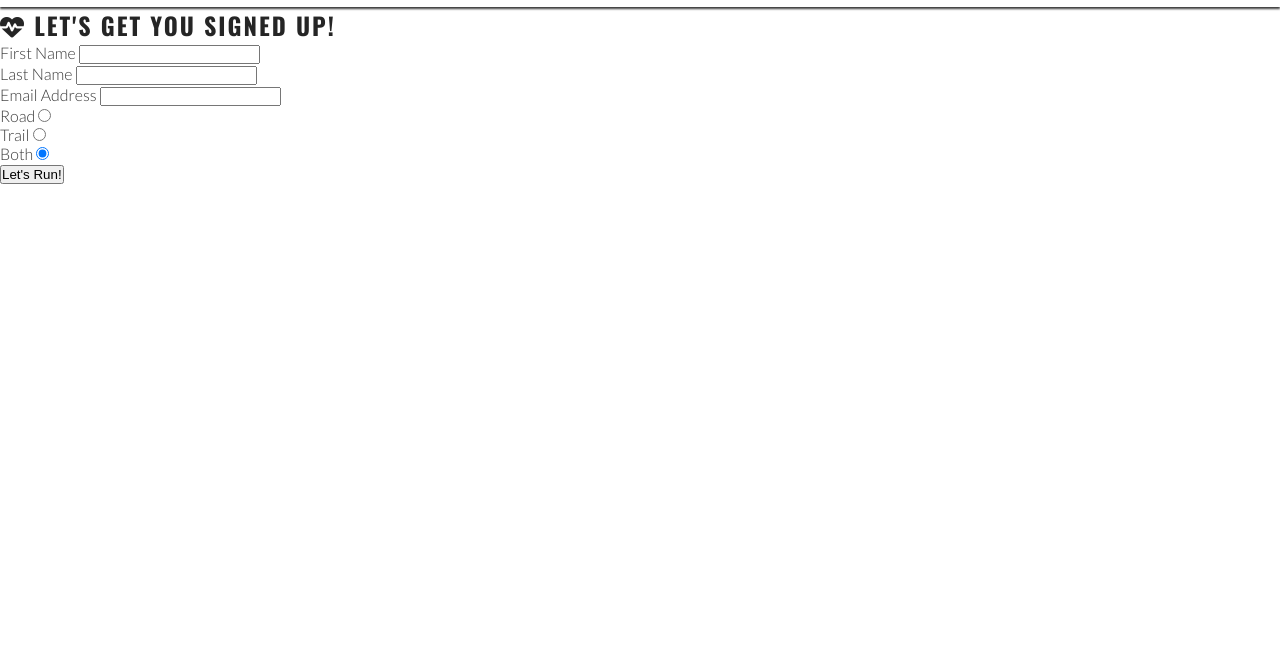
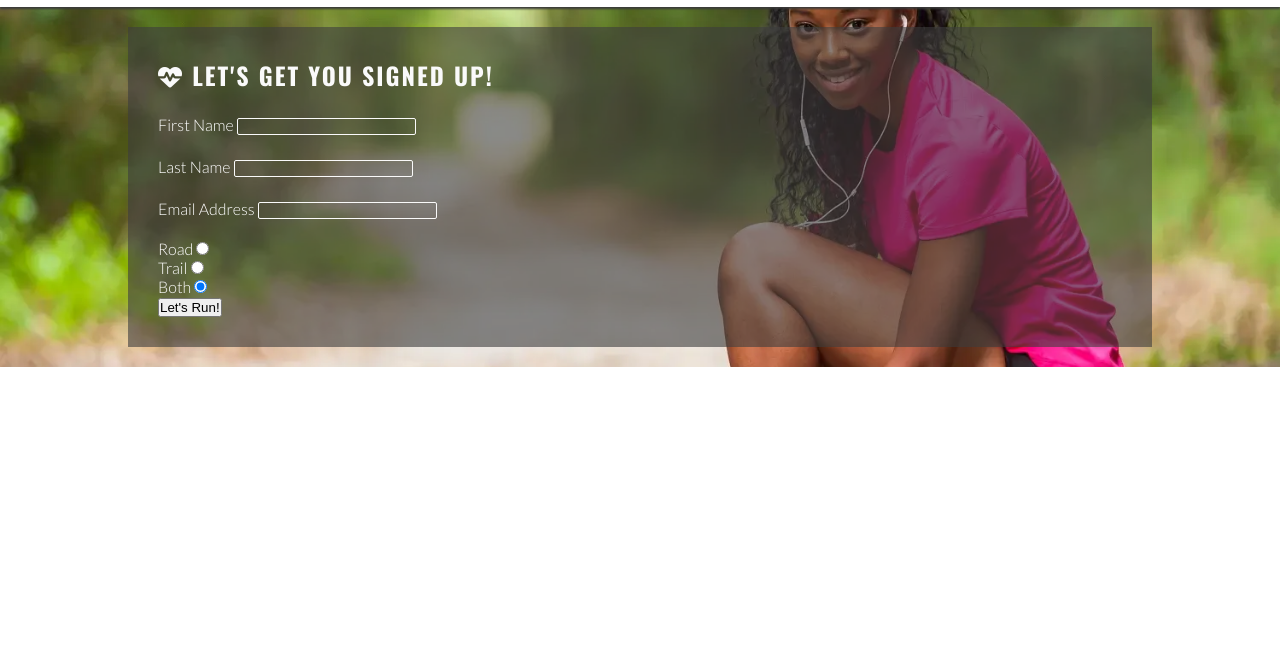
Before and after one commit to SophieDufrane/love-running, a plain HTML site: page signup.html in a window 1280 px wide. Shown: the part 72-730 px from the top of the page. Drawn offline with nearby package versions, Linux system fonts and the light colour scheme.

Commit message:
Style Form in Signup page, add background image and style text-input

```diff
--- a/assets/css/style.css
+++ b/assets/css/style.css
@@ -201,6 +201,38 @@ main {
     line-height: 0;
 }
 
+
+/* SignUp page */
+#signup {
+    background: url('../images/signup-image.webp') no-repeat center/cover;
+    background-position: 75%;
+    flex-grow: 1;
+    padding: 20px 10%;
+}
+
+main #signup {
+    width: 100%;
+}
+
+#signup h2 {
+    color: #fafafa;
+    margin-bottom: 20px;
+}
+
+#signup form {
+    color: #ffffff;
+    background-color: rgba(60, 60, 60, .6);
+    padding: 30px;
+}
+
+.text-input {
+    background-color: transparent;
+    border: 1px solid #fafafa;
+    border-radius: 2px;
+    margin-top: 5px;
+    margin-bottom: 20px;
+}
+
 /* Footer */
 #social-networks {
     text-align: center;
```
Also changed, not shown: assets/images/signup-image.webp (added).
